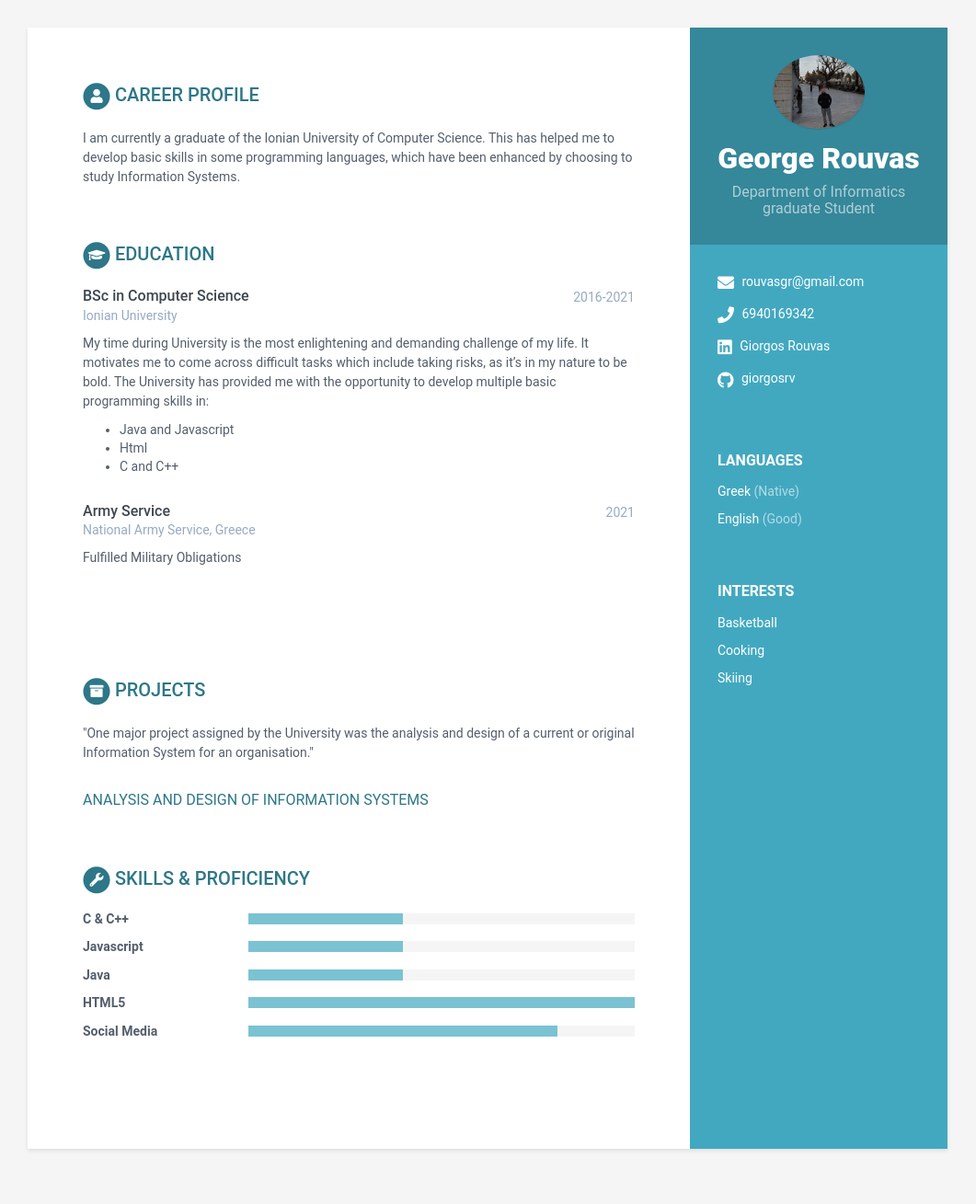
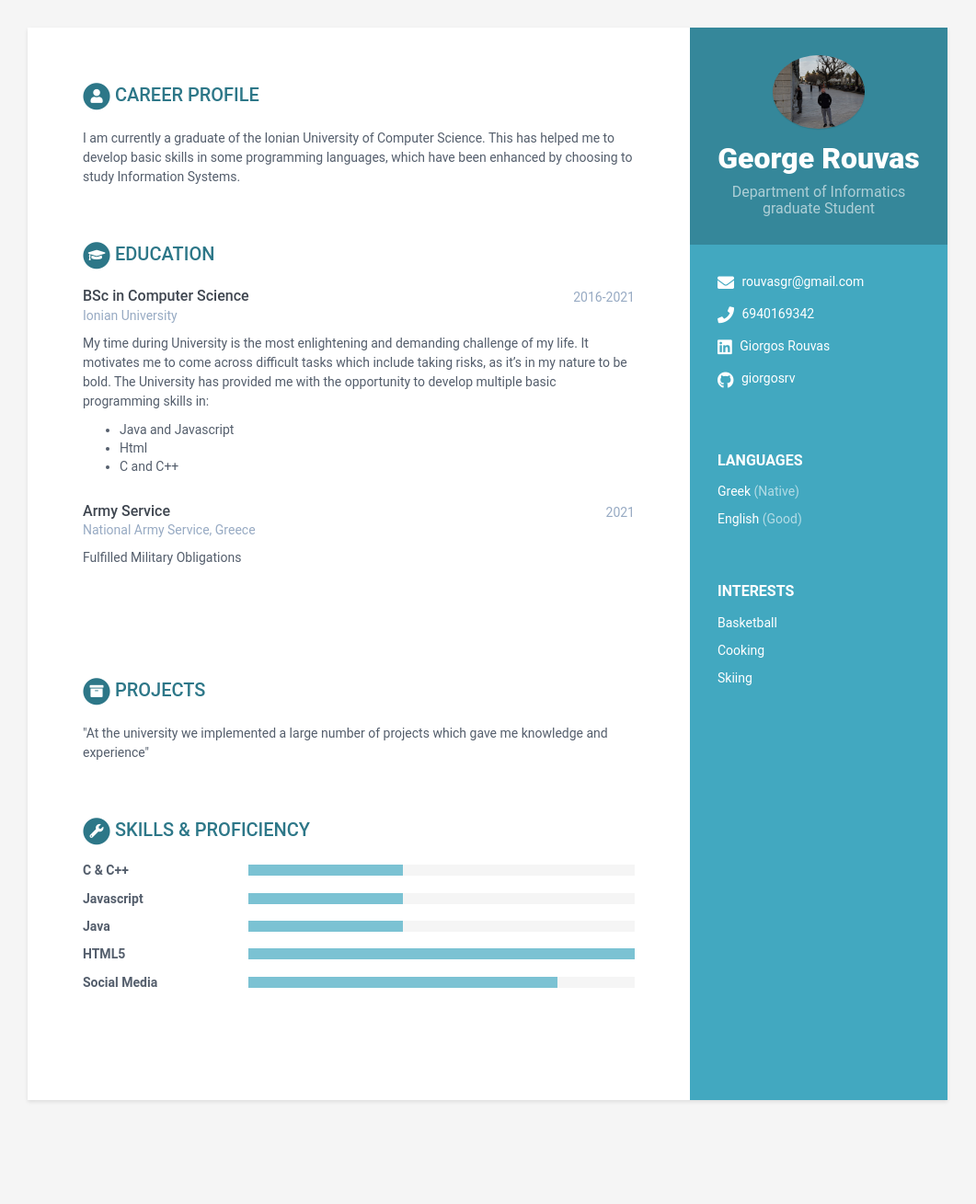
Before and after one commit to giorgosrv/MyCv, a Jekyll site: the page built from index.html, in a window 1280 px wide. Shown: the whole page at 92% size, without its empty margins (110-1171 px from the left). Built offline with Jekyll 4.4.1, drawn with Linux system fonts in a browser that asks for light colours; after the commit the page ends 1256 px from its top, so only the background shows below that.

Commit message:
Update data.yml

```diff
--- a/_data/data.yml
+++ b/_data/data.yml
@@ -93,12 +93,12 @@ education:
 projects:
     title: Projects
     intro: >
-        "One major project assigned by the University was the analysis and design of a current or original Information System for an organisation."
+        "At the university we implemented a large number of projects which gave me knowledge and experience"
 
     assignments:
 
-      - title: ANALYSIS AND DESIGN OF INFORMATION SYSTEMS
-        link: "ΑΝΑΛΥΣΗΚΑΙΣΧΕΔΙΑΣΜΟΣ.pdf"
+      - title:
+        link:
         tagline:
 
 
```
